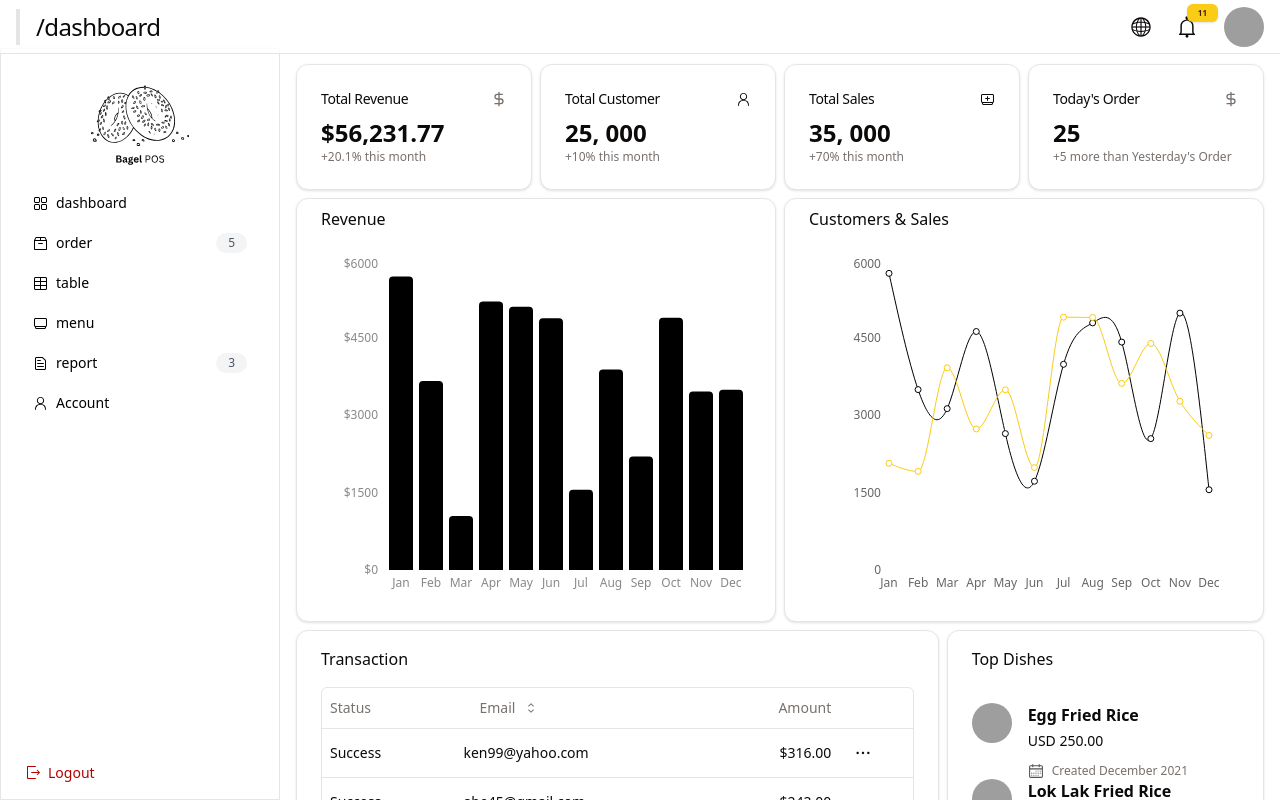
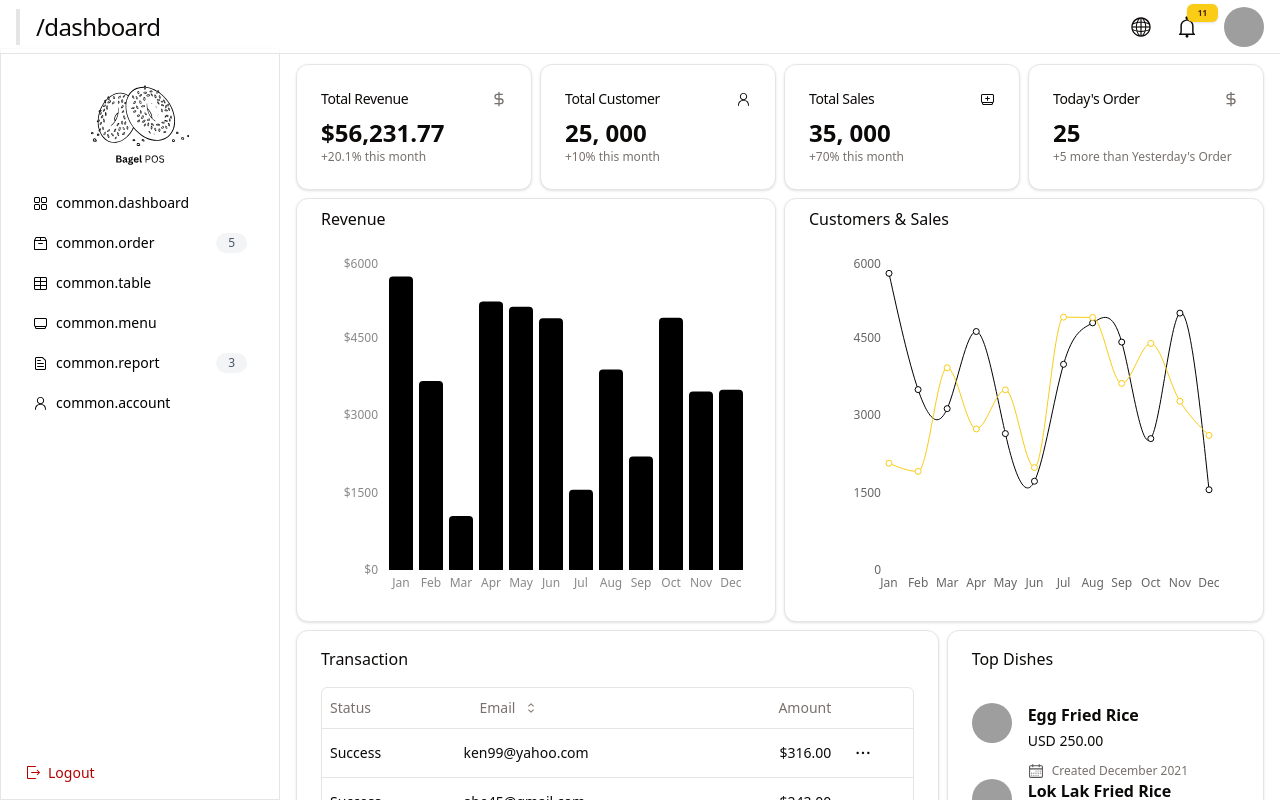
Before and after one commit to panhabot/bagel-pos-frontend, a React (Vite) app: page /#/ in a window 1280 px wide. Built offline with nearby package versions, Linux system fonts and the light colour scheme; grey boxes are pictures that could not be loaded; what i18next-xhr-backend would draw is missing.

Commit message:
resovled : fix i18n

```diff
--- a/src/components/Header.tsx
+++ b/src/components/Header.tsx
@@ -50,6 +50,7 @@ export const Header: React.FC = () => {
           <DropdownMenuContent className="mr-4">
           {languages.map((language) => (
               <DropdownMenuItem
+                key={language.value}
                 data-key={language.value}
                 onClick={(e) => {
                    i18next.changeLanguage(e.currentTarget.dataset.key);
--- a/src/template/Sidebar.tsx
+++ b/src/template/Sidebar.tsx
@@ -33,7 +33,7 @@ export const Sidebar: React.FC<Props> = ({ className }) => {
           >
             <DashboardIcon />
             <span className="text-sm ">
-              {t("dashboard")}
+              {t("common.dashboard")}
              </span>
           </Link>
         </li>
@@ -47,7 +47,7 @@ export const Sidebar: React.FC<Props> = ({ className }) => {
               <ArchiveIcon />
 
               <span className="text-sm ">
-                {t("order")}
+                {t("common.order")}
               </span>
             </div>
 
@@ -65,7 +65,7 @@ export const Sidebar: React.FC<Props> = ({ className }) => {
               <TableIcon />
 
               <span className="text-sm ">
-                {t("table")}
+                {t("common.table")}
               </span>
             </div>
           </Link>
@@ -78,7 +78,7 @@ export const Sidebar: React.FC<Props> = ({ className }) => {
             <CardStackIcon />
 
             <span className="text-sm ">
-              {t("menu")}
+              {t("common.menu")}
             </span>
           </Link>
         </li>
@@ -92,7 +92,7 @@ export const Sidebar: React.FC<Props> = ({ className }) => {
               <FileTextIcon />
 
               <span className="text-sm ">
-                {t("report")}
+                {t("common.report")}
               </span>
             </div>
 
@@ -109,7 +109,9 @@ export const Sidebar: React.FC<Props> = ({ className }) => {
           >
             <PersonIcon />
 
-            <span className="text-sm "> Account </span>
+            <span className="text-sm ">
+              {t("common.account")}
+             </span>
           </a>
         </li>
       </ul>
```
Also changed, not shown: public/locales/en/translation.json (+10 -6 lines), public/locales/km/translation.json (+9 -6 lines).
